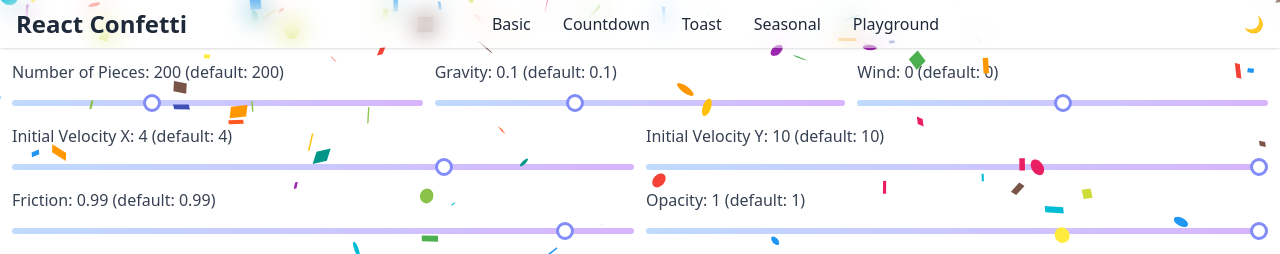
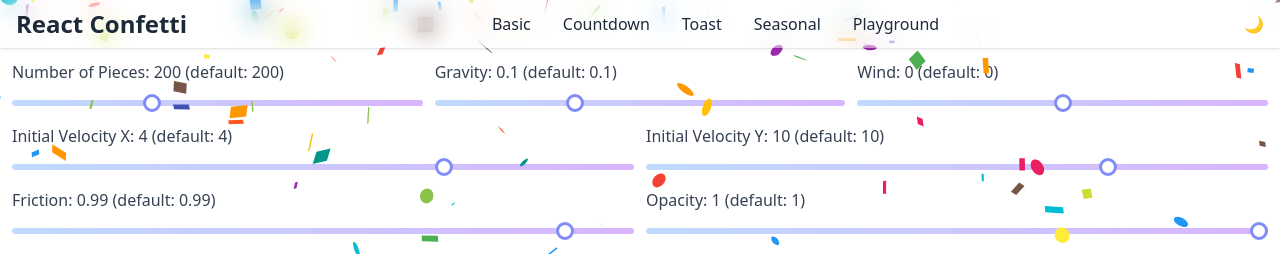
Before and after one commit to kkoisland/react-confetti-app, a React (Vite) app: page /playground in a window 1280 px wide. Shown: the top 254 px of the page. Built offline with nearby package versions, Linux system fonts and the light colour scheme.

Commit message:
fix: Sakura/Snow values, initialVelocityY was wrong

```diff
--- a/src/pages/PlaygroundPage.tsx
+++ b/src/pages/PlaygroundPage.tsx
@@ -253,7 +253,7 @@
 							id="initialVelocityY"
 							type="range"
 							min="-20"
-							max="0"
+							max="20"
 							step="1"
 							value={initialVelocityY}
 							onChange={(e) => setInitialVelocityY(Number(e.target.value))}
--- a/src/pages/SeasonalPage.tsx
+++ b/src/pages/SeasonalPage.tsx
@@ -13,7 +13,7 @@
 		numberOfPieces: 100,
 		gravity: 0.02,
 		wind: 0.01,
-		initialVelocityY: -2,
+		initialVelocityY: -3,
 	},
 	{
 		id: "snow",
@@ -23,6 +23,7 @@
 		colors: ["#FFFFFF", "#E0F2F7"],
 		numberOfPieces: 300,
 		gravity: 0.01,
+		initialVelocityY: -7,
 	},
 	{
 		id: "koyo",
```
Also changed, not shown: 1 other file (tests, documents, lock files or other folders).
